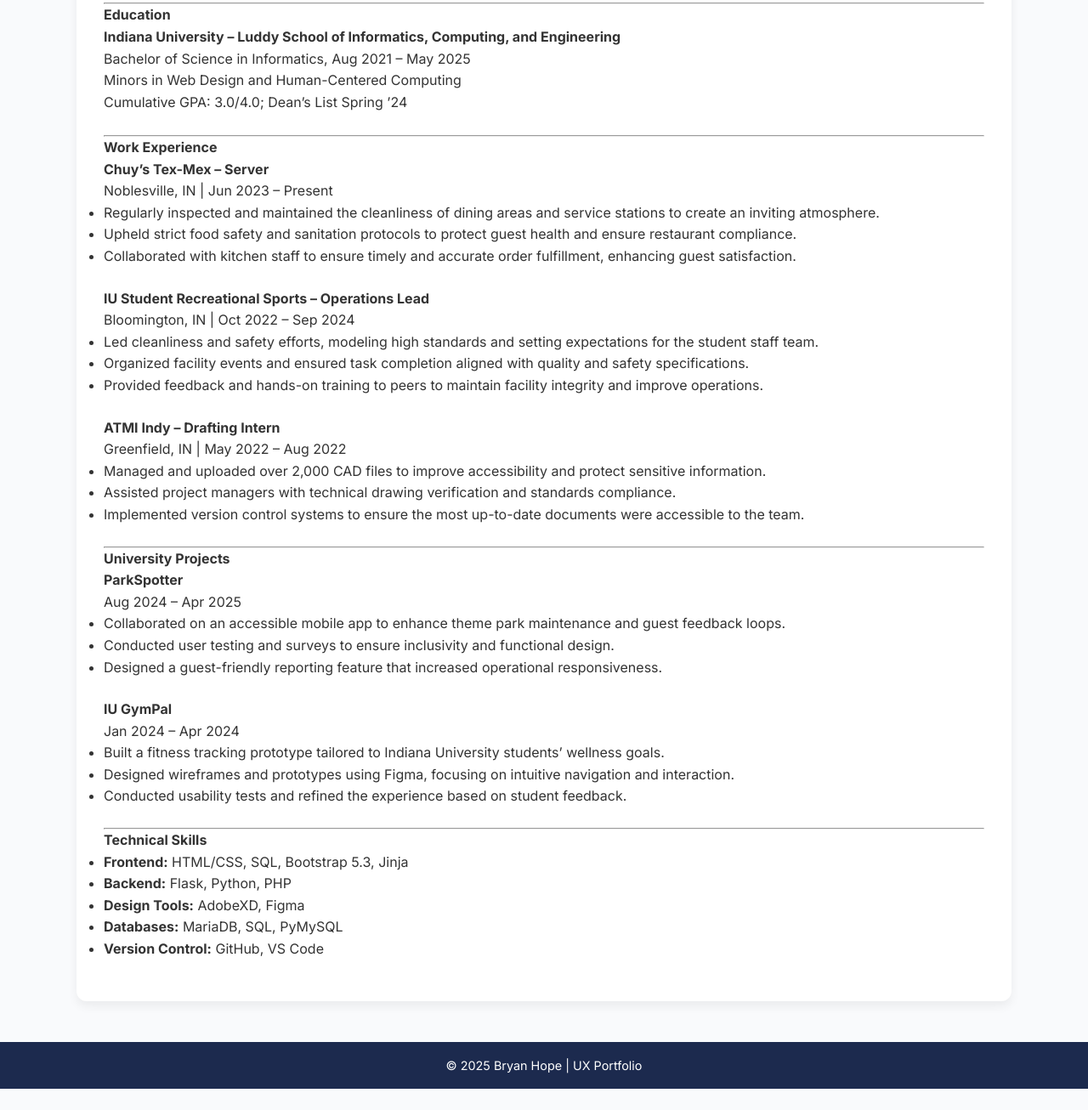
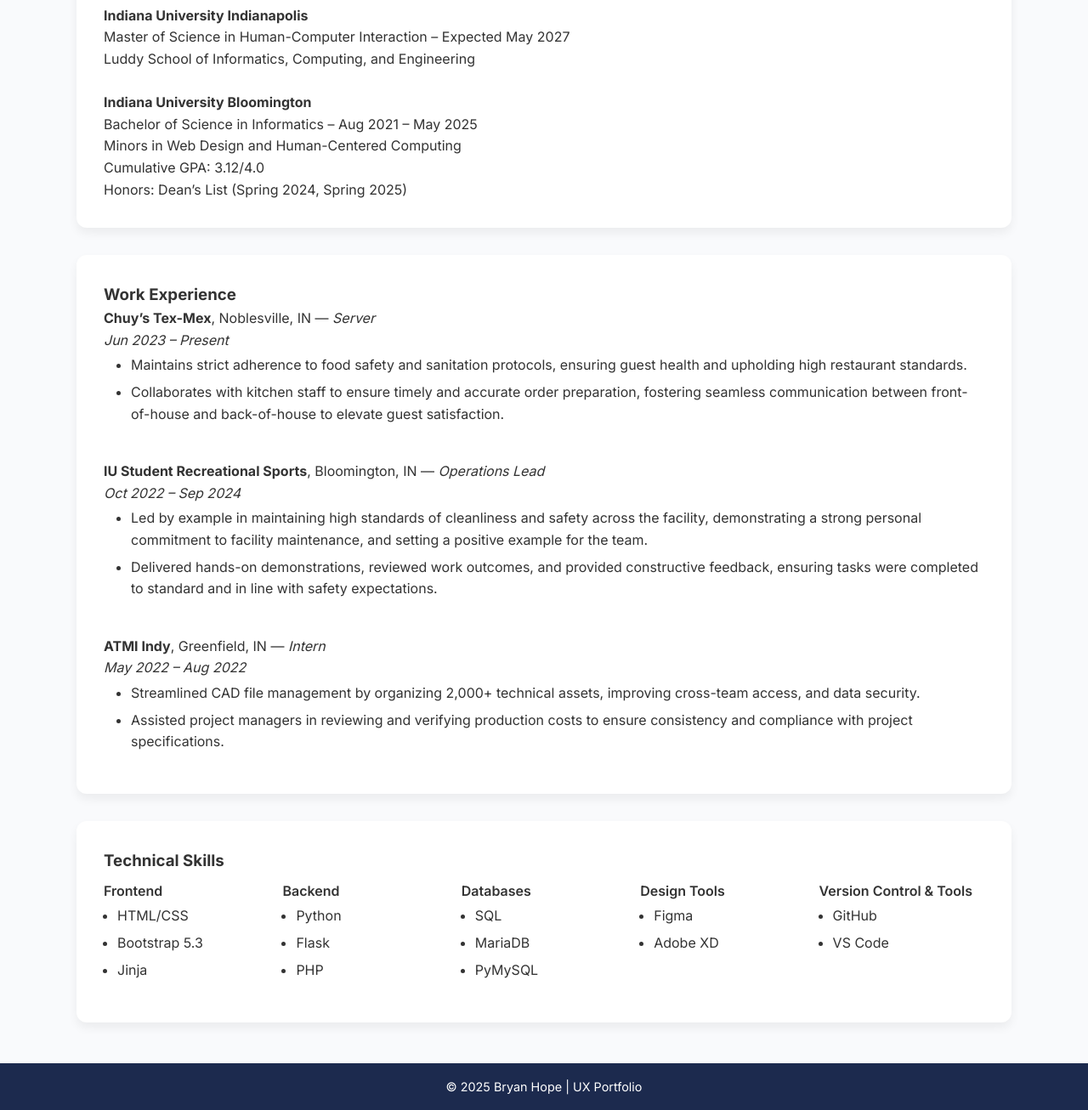
Before and after one commit to bryanhope13/Portfolio, a plain HTML site: page docs/resume.html in a window 1280 px wide. Shown: the part 351-1657 px from the top of the page at 85% size. Before the commit the page ends 1632 px from the top, so only its background shows below. Drawn offline with Linux system fonts and the light colour scheme.

Commit message:
"June Changes"

```diff
--- a/docs/resume.html
+++ b/docs/resume.html
@@ -4,7 +4,7 @@
 <head>
     <meta charset="UTF-8" />
     <meta name="viewport" content="width=device-width, initial-scale=1.0" />
-    <title>UX Portfolio – Bryan Hope</title>
+    <title>Resume – Bryan Hope</title>
     <link rel="stylesheet" href="styles.css" />
     <link href="https://fonts.googleapis.com/css2?family=Inter:wght@400;600;700&display=swap" rel="stylesheet" />
 </head>
@@ -13,7 +13,7 @@
     <!-- ===== Header ===== -->
     <header class="header">
         <div class="container">
-            <h1 class="logo">Bryan Hope</h1>
+            <h1 class="logo">Resume</h1>
             <nav>
                 <ul class="nav-links">
                     <li><a href="index.html">Home</a></li>
@@ -27,129 +27,120 @@
     <!-- ===== Main Content ===== -->
     <main>
 
-        <!-- ===== Hero Section ===== -->
-        <section class="hero">
-            <div class="container hero-content">
-                <h2>Resume</h2>
-                <p>
 
-                </p>
+
+
+        <section class="container section-card">
+            <h3> Contact </h3>
+
+            <a href="mailto:bryananthonyhope@gmail.com">bryananthonyhope@gmail.com</a> |
+            <a href="https://linkedin.com/in/bryan-hope">LinkedIn</a> |
+            (317) 654-5762
 
         </section>
 
-        <!-- Resume Section -->
-        <section class="resume container section-card">
+        <!-- ===== Education ===== -->
+        <section class="container section-card">
+            <h3>Education</h3>
+            <p><strong>Indiana University Indianapolis</strong><br>
+                Master of Science in Human-Computer Interaction – Expected May 2027<br>
+                Luddy School of Informatics, Computing, and Engineering
+            </p>
+            <br>
+
+            <p><strong>Indiana University Bloomington</strong><br>
+                Bachelor of Science in Informatics – Aug 2021 – May 2025<br>
+                Minors in Web Design and Human-Centered Computing<br>
+                Cumulative GPA: 3.12/4.0<br>
+                Honors: Dean’s List (Spring 2024, Spring 2025)
+            </p>
+        </section>
+
+        <!-- ===== Work Experience ===== -->
+        <section class="container section-card">
+            <h3>Work Experience</h3>
+
+            <p><strong>Chuy’s Tex-Mex</strong>, Noblesville, IN — <em>Server</em><br>
+                <em>Jun 2023 – Present</em>
+            <ul class="indented-list">
+                <li>Maintains strict adherence to food safety and sanitation protocols, ensuring guest health and
+                    upholding high restaurant standards.</li>
+                <li>Collaborates with kitchen staff to ensure timely and accurate order preparation, fostering seamless
+                    communication between front-of-house and back-of-house to elevate guest satisfaction.</li>
+            </ul>
+            </p>
+            <br>
+
+            <p><strong>IU Student Recreational Sports</strong>, Bloomington, IN — <em>Operations Lead</em><br>
+                <em>Oct 2022 – Sep 2024</em>
+            <ul class="indented-list">
+                <li>Led by example in maintaining high standards of cleanliness and safety across the facility,
+                    demonstrating a strong personal commitment to facility maintenance, and setting a positive example
+                    for the team.</li>
+                <li>Delivered hands-on demonstrations, reviewed work outcomes, and provided constructive feedback,
+                    ensuring tasks were completed to standard and in line with safety expectations.</li>
+            </ul>
+            </p>
+            <br>
+
+            <p><strong>ATMI Indy</strong>, Greenfield, IN — <em>Intern</em><br>
+                <em>May 2022 – Aug 2022</em>
+            <ul class="indented-list">
+                <li>Streamlined CAD file management by organizing 2,000+ technical assets, improving cross-team access,
+                    and data security.</li>
+                <li>Assisted project managers in reviewing and verifying production costs to ensure consistency and
+                    compliance with project specifications.</li>
+            </ul>
+            </p>
+        </section>
 
 
 
 
-            <p>
-                <strong>Bryan Anthony Hope</strong><br />
-                <a href="https://linkedin.com/in/bryan-hope" target="_blank">linkedin.com/in/bryan-hope</a> |
-                (317) 654-5762 |
-                <a href="mailto:bryananthonyhope@gmail.com">bryananthonyhope@gmail.com</a>
-            </p>
-
-
-            <br>
-            <hr />
-
-            <h4>Education</h4>
-
-            <p>
-                <strong>Indiana University – Luddy School of Informatics, Computing, and Engineering</strong><br />
-                Bachelor of Science in Informatics, Aug 2021 – May 2025<br />
-                Minors in Web Design and Human-Centered Computing<br />
-                Cumulative GPA: 3.0/4.0; Dean’s List Spring ’24
-            </p>
-
-
-            <br>
-
-            <hr />
-
-
-
-            <h4>Work Experience</h4>
-
-            <p><strong>Chuy’s Tex-Mex – Server</strong><br />
-                Noblesville, IN | Jun 2023 – Present
-            </p>
-            <ul style="margin-bottom: 1.5rem;">
-                <li>Regularly inspected and maintained the cleanliness of dining areas and service stations to
-                    create an
-                    inviting atmosphere.</li>
-                <li>Upheld strict food safety and sanitation protocols to protect guest health and ensure restaurant
-                    compliance.</li>
-                <li>Collaborated with kitchen staff to ensure timely and accurate order fulfillment, enhancing guest
-                    satisfaction.</li>
-            </ul>
-
-            <p><strong>IU Student Recreational Sports – Operations Lead</strong><br />
-                Bloomington, IN | Oct 2022 – Sep 2024
-            </p>
-            <ul style="margin-bottom: 1.5rem;">
-                <li>Led cleanliness and safety efforts, modeling high standards and setting expectations for the
-                    student
-                    staff team.</li>
-                <li>Organized facility events and ensured task completion aligned with quality and safety
-                    specifications.</li>
-                <li>Provided feedback and hands-on training to peers to maintain facility integrity and improve
-                    operations.</li>
-            </ul>
-
-            <p><strong>ATMI Indy – Drafting Intern</strong><br />
-                Greenfield, IN | May 2022 – Aug 2022
-            </p>
-            <ul style="margin-bottom: 1.5rem;">
-                <li>Managed and uploaded over 2,000 CAD files to improve accessibility and protect sensitive
-                    information.</li>
-                <li>Assisted project managers with technical drawing verification and standards compliance.</li>
-                <li>Implemented version control systems to ensure the most up-to-date documents were accessible to
-                    the
-                    team.</li>
-            </ul>
-
-            <hr />
-
-            <h4>University Projects</h4>
-
-            <p><strong>ParkSpotter</strong><br />
-                Aug 2024 – Apr 2025
-            </p>
-            <ul style="margin-bottom: 1.5rem;">
-                <li>Collaborated on an accessible mobile app to enhance theme park maintenance and guest feedback
-                    loops.
-                </li>
-                <li>Conducted user testing and surveys to ensure inclusivity and functional design.</li>
-                <li>Designed a guest-friendly reporting feature that increased operational responsiveness.</li>
-            </ul>
-
-            <p><strong>IU GymPal</strong><br />
-                Jan 2024 – Apr 2024
-            </p>
-            <ul style="margin-bottom: 1.5rem;">
-                <li>Built a fitness tracking prototype tailored to Indiana University students’ wellness goals.</li>
-                <li>Designed wireframes and prototypes using Figma, focusing on intuitive navigation and
-                    interaction.
-                </li>
-                <li>Conducted usability tests and refined the experience based on student feedback.</li>
-            </ul>
-
-            <hr />
-
-            <h4>Technical Skills</h4>
-            <ul class="skills-list" style="margin-bottom: 1rem;">
-                <li><strong>Frontend:</strong> HTML/CSS, SQL, Bootstrap 5.3, Jinja</li>
-                <li><strong>Backend:</strong> Flask, Python, PHP</li>
-                <li><strong>Design Tools:</strong> AdobeXD, Figma</li>
-                <li><strong>Databases:</strong> MariaDB, SQL, PyMySQL</li>
-                <li><strong>Version Control:</strong> GitHub, VS Code</li>
-            </ul>
-
-
+        <!-- ===== Skills ===== -->
+        <section class="container section-card">
+            <h3>Technical Skills</h3>
+            <div class="skills-columns">
+                <div>
+                    <strong>Frontend</strong>
+                    <ul class="indented-list">
+                        <li>HTML/CSS</li>
+                        <li>Bootstrap 5.3</li>
+                        <li>Jinja</li>
+                    </ul>
+                </div>
+                <div>
+                    <strong>Backend</strong>
+                    <ul class="indented-list">
+                        <li>Python</li>
+                        <li>Flask</li>
+                        <li>PHP</li>
+                    </ul>
+                </div>
+                <div>
+                    <strong>Databases</strong>
+                    <ul class="indented-list">
+                        <li>SQL</li>
+                        <li>MariaDB</li>
+                        <li>PyMySQL</li>
+                    </ul>
+                </div>
+                <div>
+                    <strong>Design Tools</strong>
+                    <ul class="indented-list">
+                        <li>Figma</li>
+                        <li>Adobe XD</li>
+                    </ul>
+                </div>
+                <div>
+                    <strong>Version Control & Tools</strong>
+                    <ul class="indented-list">
+                        <li>GitHub</li>
+                        <li>VS Code</li>
+                    </ul>
+                </div>
+            </div>
         </section>
-
 
     </main>
 
--- a/docs/styles.css
+++ b/docs/styles.css
@@ -175,3 +175,60 @@
     box-shadow: 0 6px 12px rgba(0, 0, 0, 0.06);
     margin-bottom: 2rem;
 }
+
+
+.skills-columns {
+    display: grid;
+    grid-template-columns: repeat(auto-fit, minmax(180px, 1fr));
+    gap: 1rem;
+    padding-top: 0.5rem;
+}
+
+.skills-columns ul {
+    padding-left: 1rem;
+    list-style-type: disc;
+}
+
+.skills-columns strong {
+    font-weight: 600;
+    font-size: 1rem;
+    display: block;
+    margin-bottom: 0.25rem;
+
+}
+
+
+.indented-list {
+    padding-left: 2rem;
+    /* controls how far you want to indent */
+    margin-top: 0.25rem;
+    margin-bottom: 1rem;
+}
+
+.indented-list li {
+    margin-bottom: 0.4rem;
+}
+
+.about-section h3 {
+    margin-bottom: 1rem;
+}
+
+.about-wrapper {
+    display: flex;
+    flex-wrap: wrap;
+    gap: 2rem;
+    justify-content: center;
+}
+
+.about-text,
+.about-photo {
+    flex: 1 1 300px;
+    max-width: 500px;
+}
+
+.profile-photo {
+    width: 100%;
+    height: 100%;
+    object-fit: cover;
+    border-radius: 12px;
+}
```
Also changed, not shown: docs/index.html (+62 -17 lines), docs/projects.html (+5 -5 lines), docs/Bryan.png (added), docs/Handsome.jpeg (added).
